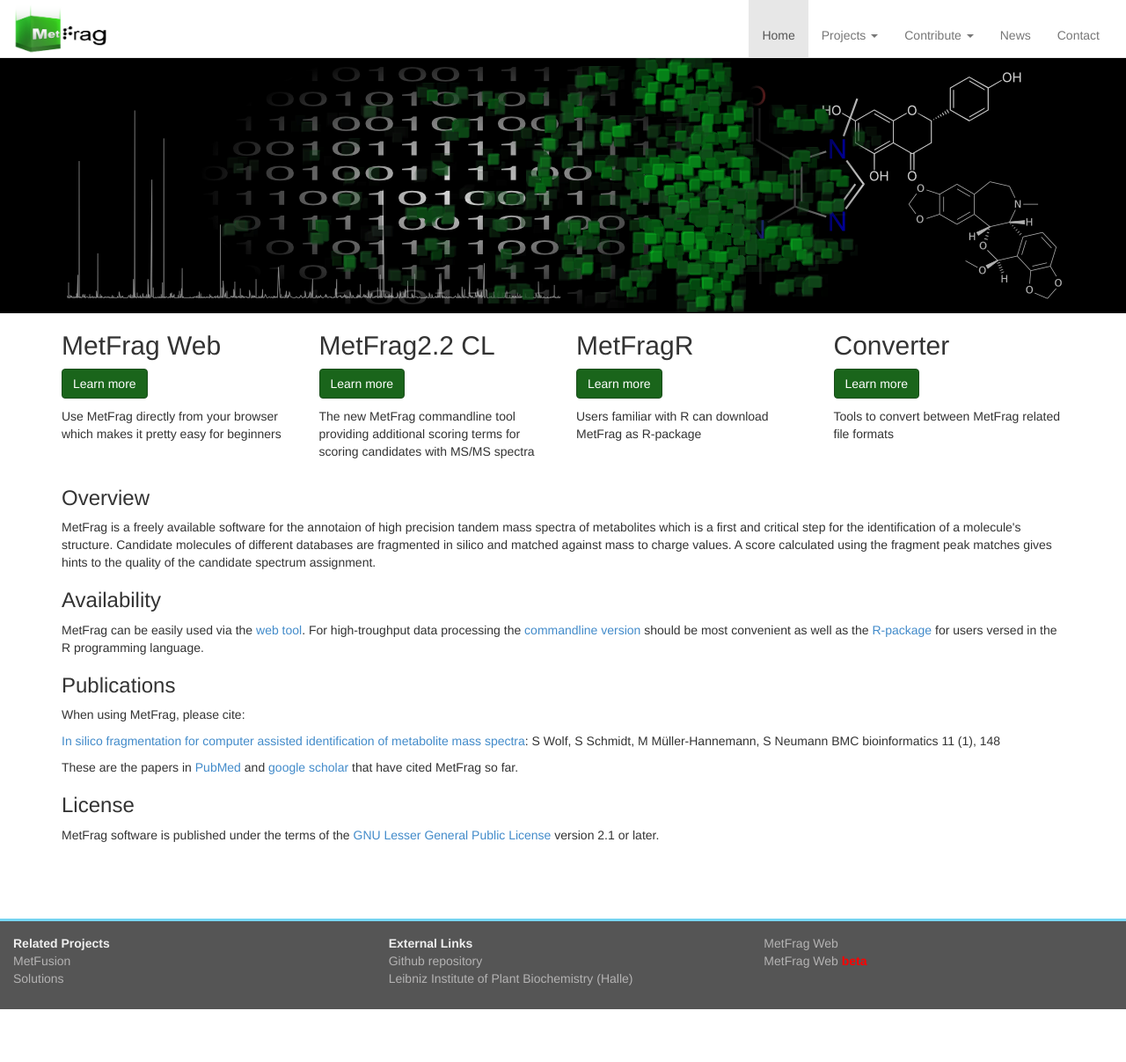
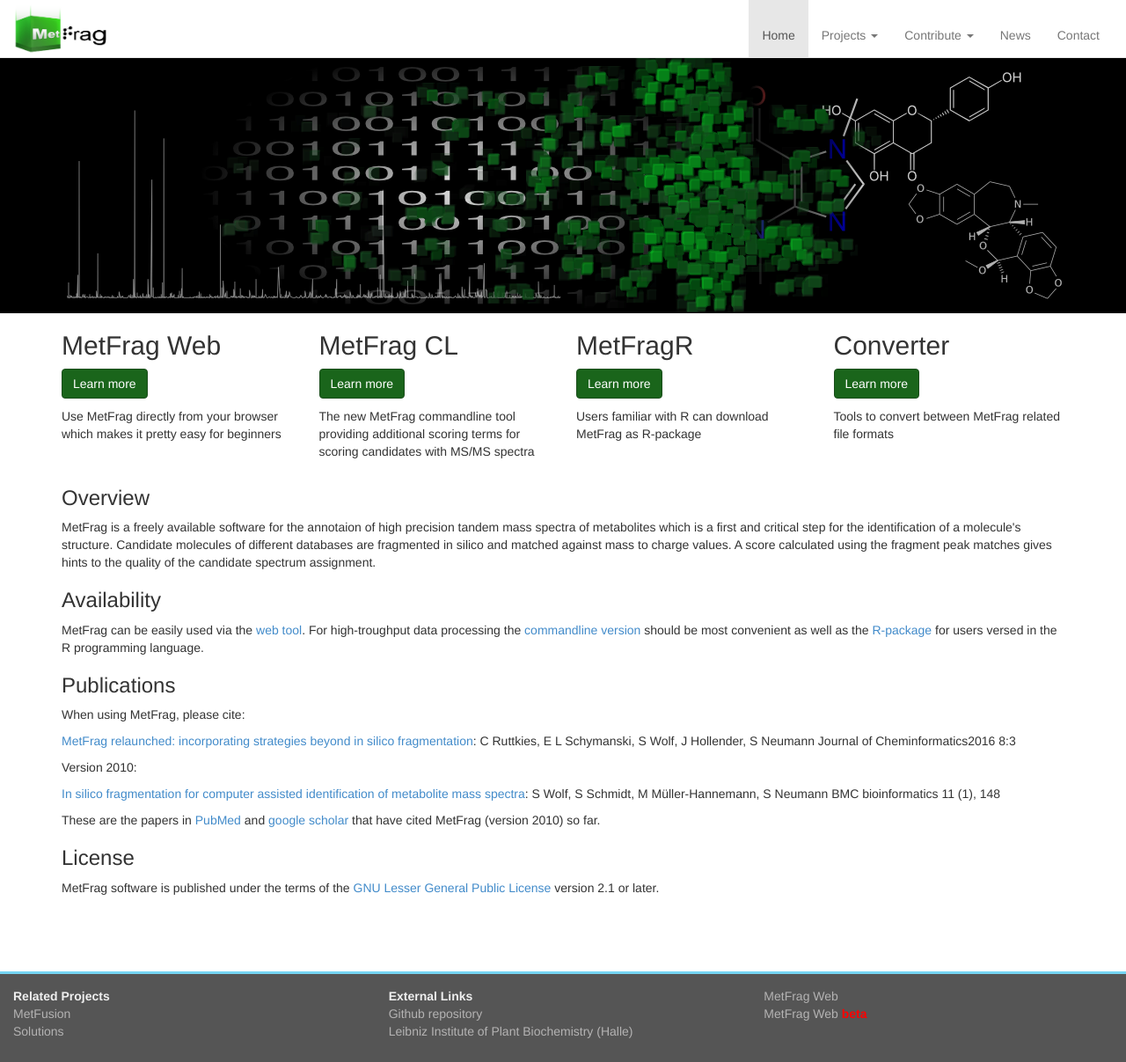
Before and after one commit to ipb-halle/MetFrag, a Jekyll site: the page built from index.html, in a window 1280 px wide. Shown: the whole page at 88% size. Built offline with Jekyll 4.4.1, drawn with Linux system fonts in a browser that asks for light colours; nearby versions of some CDN libraries; Markdown is read by kramdown in place of the engine named in the settings; before the commit the page ends 1147 px from its top, so only the background shows below that.

Commit message:
updated MetFrag webpage

```diff
--- a/_includes/navbar.html
+++ b/_includes/navbar.html
@@ -13,9 +13,9 @@
   <a href="/MetFrag/projects" class="dropdown-toggle" data-toggle="dropdown">Projects <b class="caret"></b></a>
   <ul class="dropdown-menu">
     <li><a href="/MetFrag/projects/metfragweb">MetFrag Web</a></li>
-    <li><a href="/MetFrag/projects/commandline">MetFrag1.2 CL</a></li>
-    <li><a href="/MetFrag/projects/metfrag22cl">MetFrag2.2 CL</a></li>
-    <li><a href="/MetFrag/projects/metfragr">MetFragR</a></li>
+    <li><a href="/MetFrag/projects/commandline">MetFrag CL v2010</a></li>
+    <li><a href="/MetFrag/projects/metfrag22cl">MetFrag CL</a><span style="padding-left: 5px; color: red">new</span></li>
+    <li><a href="/MetFrag/projects/metfragr">MetFragR</a><span style="padding-left: 5px; color: red">new</span></li>
      <hr>
     <li><a href="/MetFrag/projects/converter">Converters</a></li>
 
--- a/index.html
+++ b/index.html
@@ -18,8 +18,8 @@
     </div>
 
     <div class="col-sm-6 col-md-3">
-      <h2>MetFrag2.2 CL</h2>
-      <p><a class="btn btn-primary" href="/MetFrag/projects/metfrag22cl" role="button">Learn more</a></p>
+      <h2>MetFrag CL</h2>
+      <p><a class="btn btn-primary" href="/MetFrag/projects/metfragcl" role="button">Learn more</a></p>
       <p>The new MetFrag commandline tool providing additional scoring terms for scoring candidates with MS/MS spectra</p>
     </div>
 
@@ -46,13 +46,17 @@
 
 <h3>Availability</h3>
 
-<p>MetFrag can be easily used via the <a href="/MetFrag/projects/metfragweb">web tool</a>. For high-troughput data processing the <a href="/MetFrag/projects/commandline">commandline version</a> should be most convenient as well
+<p>MetFrag can be easily used via the <a href="/MetFrag/projects/metfragweb">web tool</a>. For high-troughput data processing the <a href="/MetFrag/projects/metfragcl">commandline version</a> should be most convenient as well
 as the <a href="/MetFrag/projects/metfragr">R-package</a> for users versed in the R programming language.</p>
 
 <h3>Publications</h3>
 
 When using MetFrag, please cite: </p>
+<a href="http://jcheminf.springeropen.com/articles/10.1186/s13321-016-0115-9">MetFrag relaunched: incorporating strategies beyond in silico fragmentation</a>:
+C Ruttkies, E L Schymanski, S Wolf, J Hollender, S Neumann
+Journal of Cheminformatics2016 8:3 </p>
 
+<p>Version 2010:</p>
 <a href="http://www.biomedcentral.com/1471-2105/11/148/abstract">In silico fragmentation for computer assisted identification of metabolite mass spectra</a>:
 S Wolf, S Schmidt, M Müller-Hannemann, S Neumann
 BMC bioinformatics 11 (1), 148 </p>
@@ -60,7 +64,7 @@
 These are the papers in
 <a href="http://www.ncbi.nlm.nih.gov/pubmed?linkname=pubmed_pubmed_citedin&from_uid=20307295">PubMed</a>
 and <a href="http://scholar.google.com/scholar?oi=bibs&hl=en&cites=10278388642349466161&as_sdt=5">google scholar</a>
-that have cited MetFrag so far.
+that have cited MetFrag (version 2010) so far.
 
 <h3>License</h3>
 
```
Also changed, not shown: projects/metfrag22cl/index.md (deleted, +0 -131 lines).
